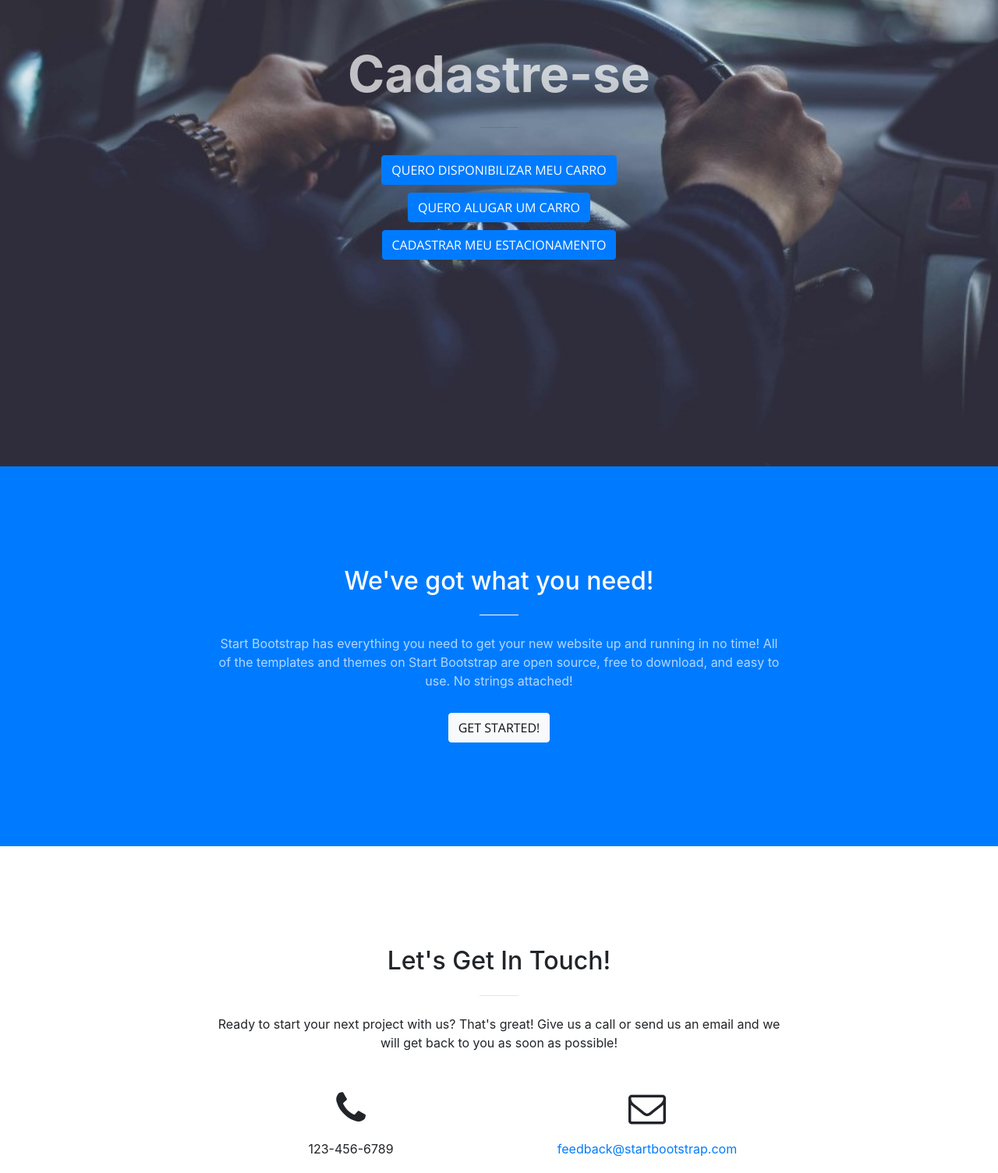
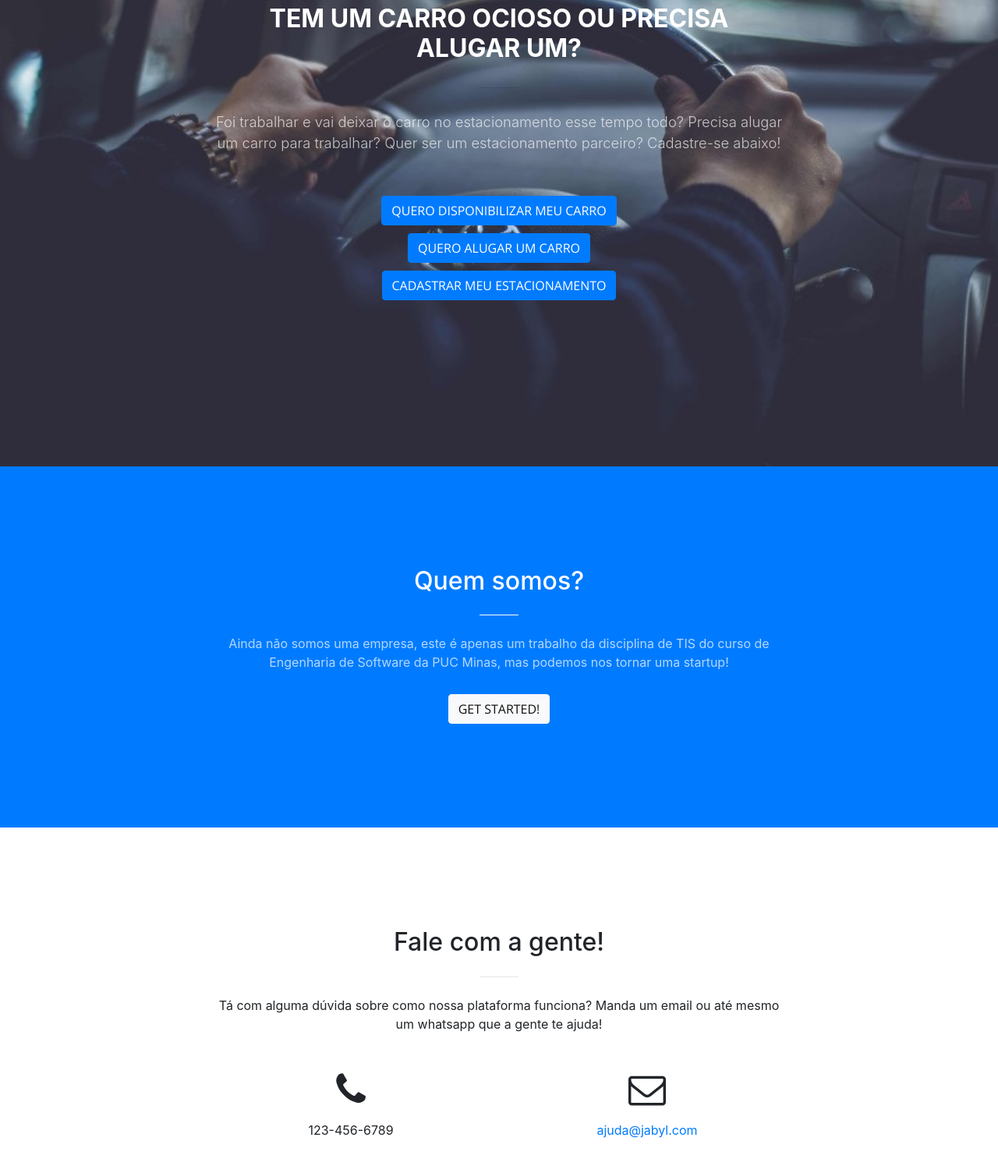
Before and after one commit to saldanhacl/jabyl-telas, a website with bundled scripts: page index.html in a window 1280 px wide. Shown: the part 202-1706 px from the top of the page at 78% size. Built offline with nearby package versions, Linux system fonts and the light colour scheme.

Commit message:
Página inicial finalizada

```diff
--- a/index.html
+++ b/index.html
@@ -55,12 +55,15 @@
     <header class="masthead text-center text-white d-flex">
       <div class="container my-auto">
         <div class="row">
-          <div class="col-lg-10 mx-auto">
-            <h1 class="text-faded">
-              <strong>Cadastre-se</strong>
-            </h1>
+          <div class="col-lg-7 mx-auto">
+            <h2 class="text-uppercase">
+              <strong>Tem um carro ocioso ou precisa alugar um?</strong>
+            </h2>
             <hr>
-
+          </div>
+          <div class="col-lg-8 mx-auto">
+            <p class="text-faded mb-5">Foi trabalhar e vai deixar o carro no estacionamento esse tempo todo? Precisa alugar um carro para trabalhar? Quer ser um estacionamento parceiro? Cadastre-se abaixo!</p>
+          </div>
           <div class="col-lg-8 mx-auto text-center">
             <a href="cadastro-locador.html" class="btn btn-primary btn-xl js-scroll-trigger">
 
@@ -91,9 +94,9 @@
       <div class="container">
         <div class="row">
           <div class="col-lg-8 mx-auto text-center">
-            <h2 class="section-heading text-white">We've got what you need!</h2>
+            <h2 class="section-heading text-white">Quem somos?</h2>
             <hr class="light my-4">
-            <p class="text-faded mb-4">Start Bootstrap has everything you need to get your new website up and running in no time! All of the templates and themes on Start Bootstrap are open source, free to download, and easy to use. No strings attached!</p>
+            <p class="text-faded mb-4">Ainda não somos uma empresa, este é apenas um trabalho da disciplina de TIS do curso de Engenharia de Software da PUC Minas, mas podemos nos tornar uma startup!</p>
             <a class="btn btn-light btn-xl js-scroll-trigger" href="#services">Get Started!</a>
           </div>
         </div>
@@ -104,9 +107,9 @@
       <div class="container">
         <div class="row">
           <div class="col-lg-8 mx-auto text-center">
-            <h2 class="section-heading">Let's Get In Touch!</h2>
+            <h2 class="section-heading">Fale com a gente!</h2>
             <hr class="my-4">
-            <p class="mb-5">Ready to start your next project with us? That's great! Give us a call or send us an email and we will get back to you as soon as possible!</p>
+            <p class="mb-5">Tá com alguma dúvida sobre como nossa plataforma funciona? Manda um email ou até mesmo um whatsapp que a gente te ajuda!</p>
           </div>
         </div>
         <div class="row">
@@ -117,7 +120,7 @@
           <div class="col-lg-4 mr-auto text-center">
             <i class="fa fa-envelope-o fa-3x mb-3 sr-contact"></i>
             <p>
-              <a href="mailto:your-email@your-domain.com">feedback@startbootstrap.com</a>
+              <a href="mailto:your-email@your-domain.com">ajuda@jabyl.com</a>
             </p>
           </div>
         </div>
```
